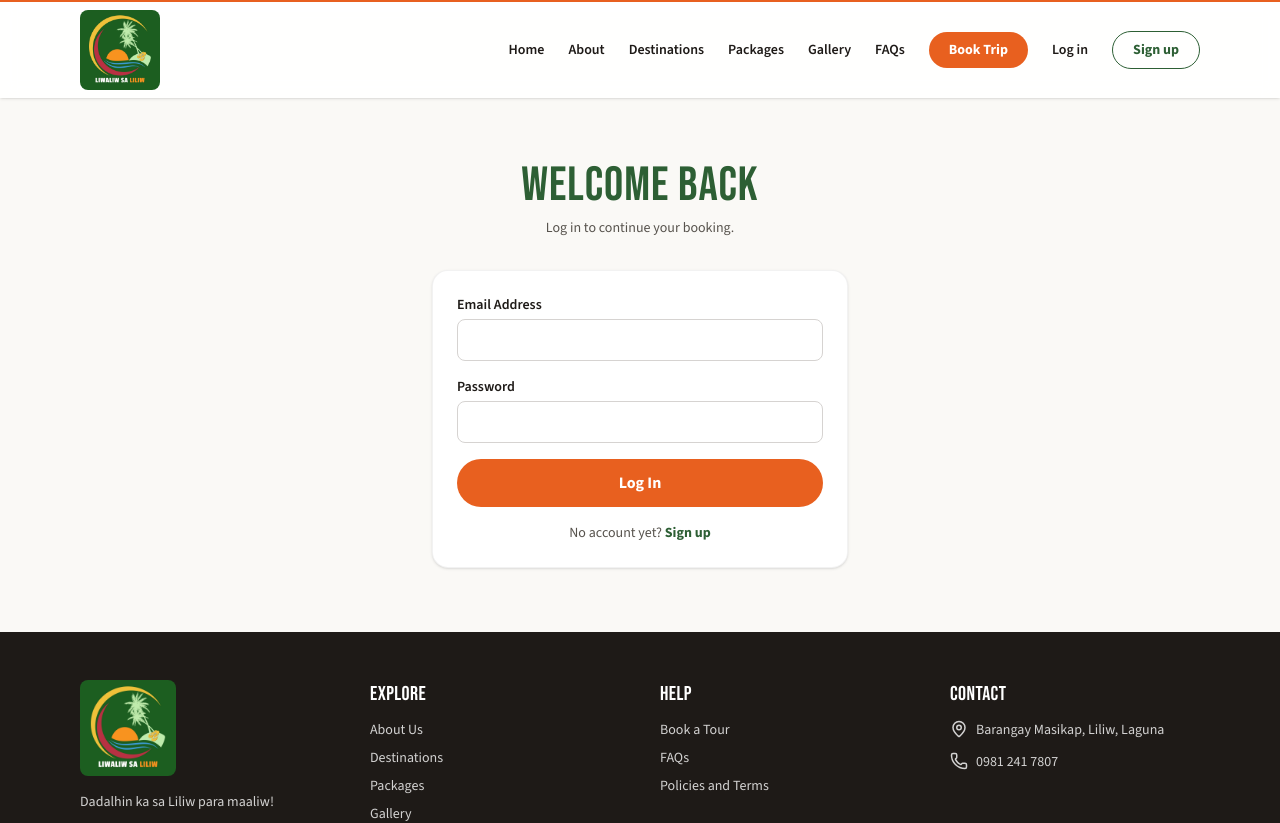
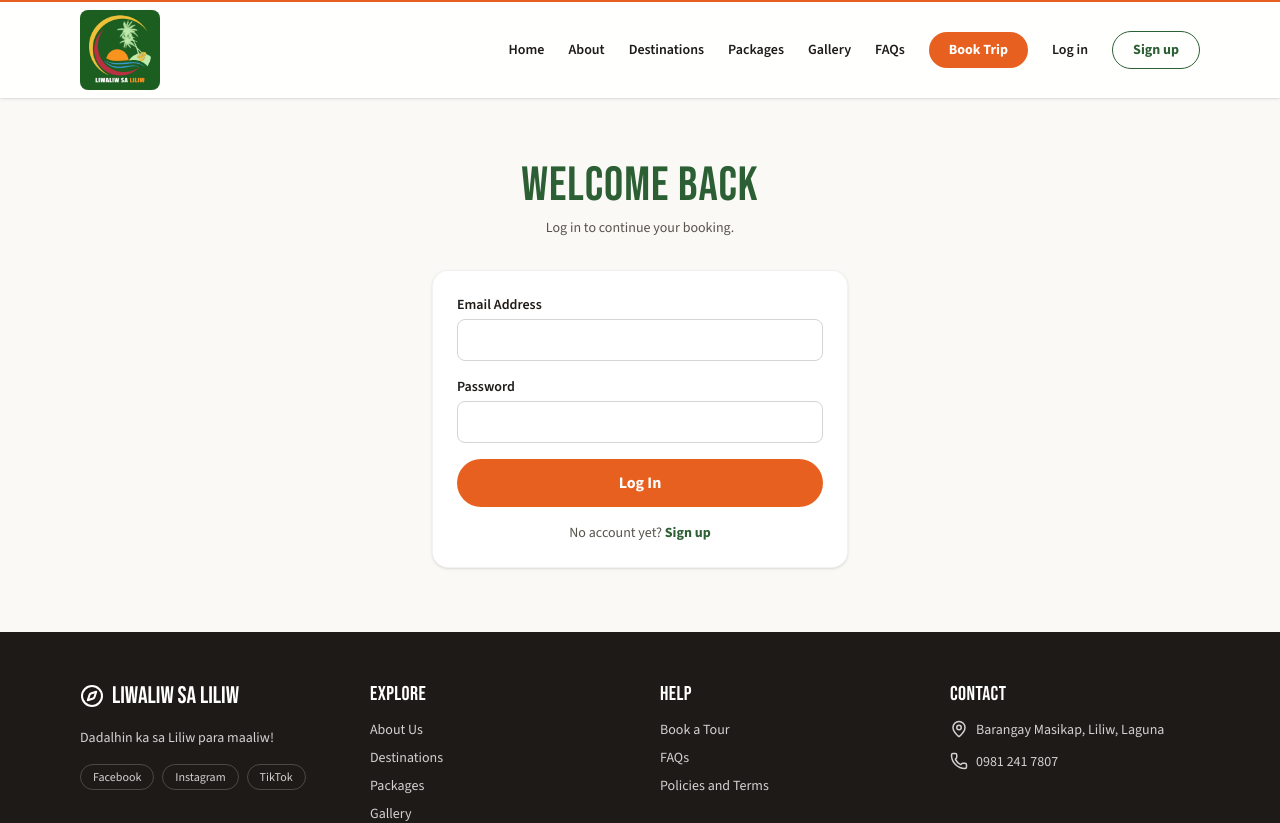
Before and after one commit to CriticThink/liliwtour, a React (Vite) app: page /login in a window 1280 px wide. Shown: the top 823 px of the page. Built offline with nearby package versions, Linux system fonts and the light colour scheme.

Commit message:
Logo in footer

```diff
--- a/src/components/Footer.jsx
+++ b/src/components/Footer.jsx
@@ -8,11 +8,10 @@ export default function Footer() {
     <footer className="bg-ink text-white/80">
       <div className="max-w-6xl mx-auto px-4 py-12 grid gap-10 md:grid-cols-4">
         <div className="md:col-span-1">
-          <img
-          src="/images/logo.jpg"
-          alt="Liwaliw sa Liliw Tour"
-          className="h-20 md:h-24 w-auto rounded-lg"
-        />
+          <div className="flex items-center gap-2 text-white">
+            <Compass size={24} />
+            <span className="font-display text-2xl">LIWALIW SA LILIW</span>
+          </div>
           <p className="mt-4 text-sm">Dadalhin ka sa Liliw para maaliw!</p>
           <div className="mt-4 flex flex-wrap gap-2">
             {socials.map((s) => (
```
